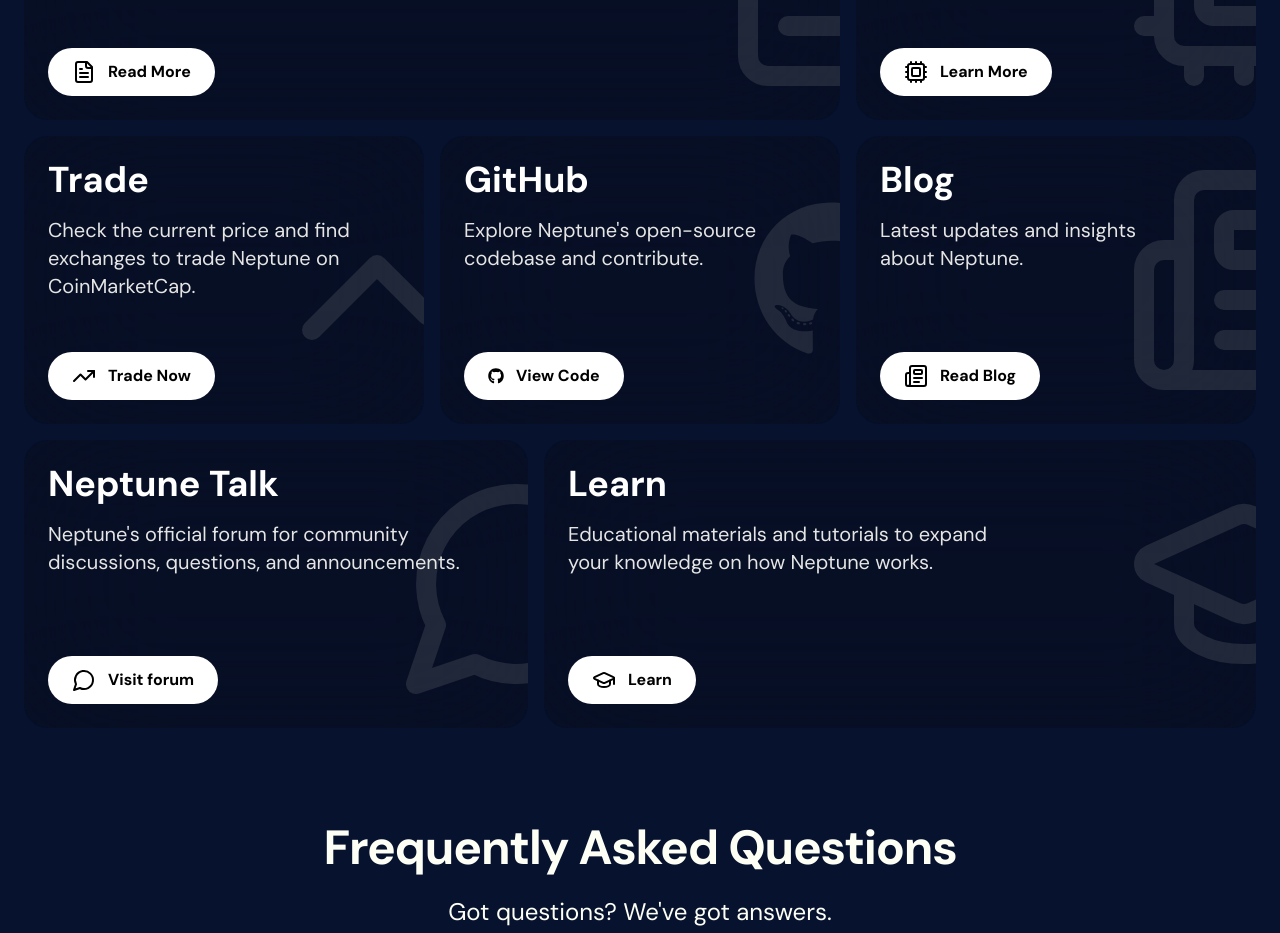
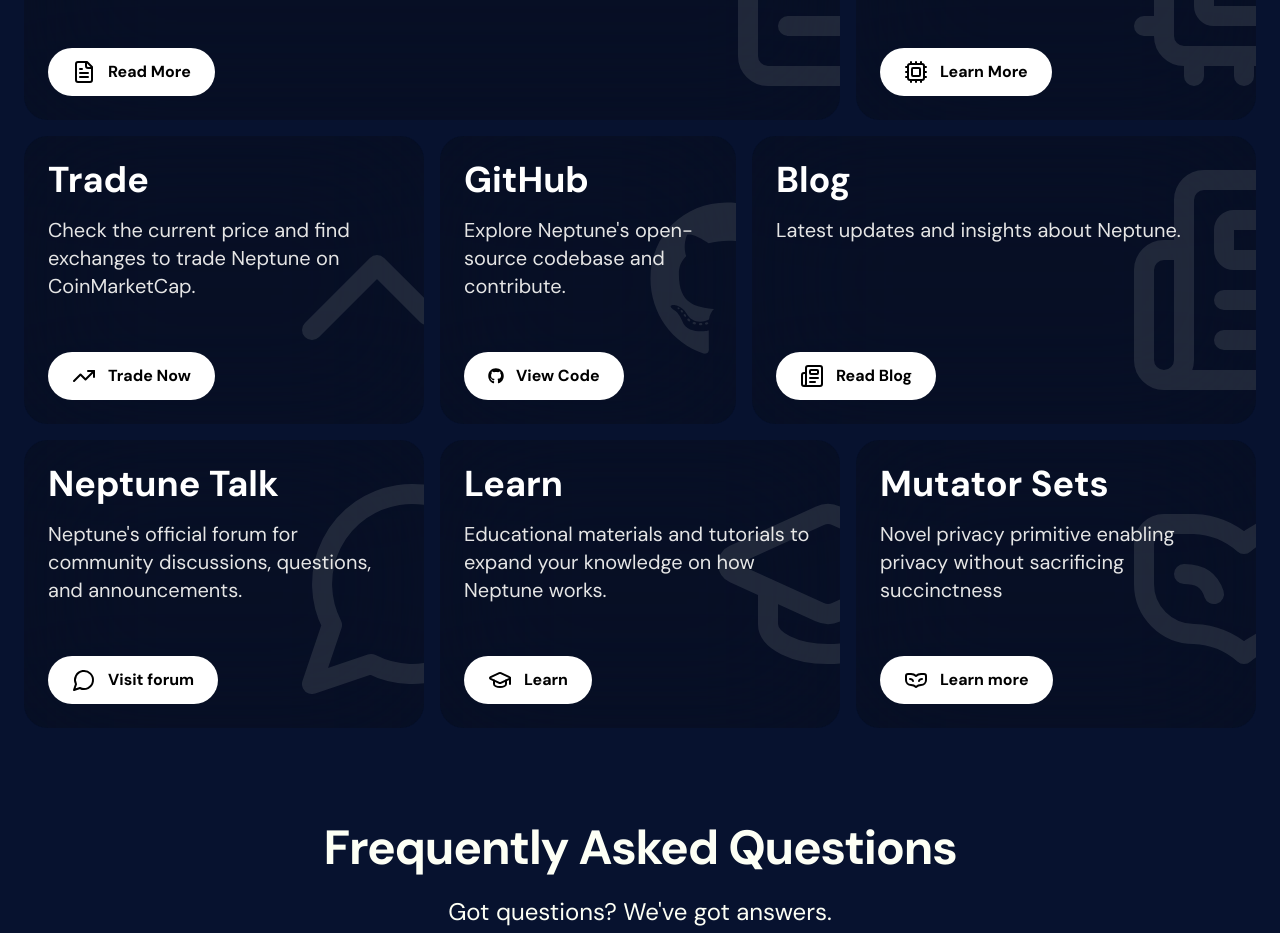
Before and after one commit to imalfect/neptune-website, a Next.js app: page / in a window 1280 px wide. Shown: the part 5340-6273 px from the top of the page. Built offline with nearby package versions, Linux system fonts and the light colour scheme.

Commit message:
add mutator sets to resources

```diff
--- a/src/sections/Resources.tsx
+++ b/src/sections/Resources.tsx
@@ -5,7 +5,8 @@ import {
 	LucideGraduationCap,
 	LucideMessageCircle,
 	LucideNewspaper,
-	LucideTrendingUp
+	LucideTrendingUp,
+	LucideVenetianMask
 } from 'lucide-react';
 import { FaGithub } from 'react-icons/fa6';
 // !!! ready fully !!!
@@ -46,7 +47,7 @@ export default function Resources() {
 				<ResourceCard
 					title="GitHub"
 					description="Explore Neptune's open-source codebase and contribute."
-					className="lg:col-span-4"
+					className="lg:col-span-3"
 					backgroundIcon={<FaGithub />}
 					link={{ href: 'https://github.com/Neptune-Crypto', target: '_blank' }}
 					button={{ content: 'View Code', icon: <FaGithub /> }}
@@ -55,7 +56,7 @@ export default function Resources() {
 				<ResourceCard
 					title="Blog"
 					description="Latest updates and insights about Neptune."
-					className="lg:col-span-4"
+					className="lg:col-span-5"
 					backgroundIcon={<LucideNewspaper />}
 					link={{ href: '/blog' }}
 					button={{ content: 'Read Blog', icon: <LucideNewspaper /> }}
@@ -63,7 +64,7 @@ export default function Resources() {
 				<ResourceCard
 					title="Neptune Talk"
 					description="Neptune's official forum for community discussions, questions, and announcements."
-					className="lg:col-span-5"
+					className="lg:col-span-4"
 					backgroundIcon={<LucideMessageCircle />}
 					link={{ href: 'https://talk.neptune.cash', target: '_blank' }}
 					button={{ content: 'Visit forum', icon: <LucideMessageCircle /> }}
@@ -71,10 +72,18 @@ export default function Resources() {
 				<ResourceCard
 					title="Learn"
 					description="Educational materials and tutorials to expand your knowledge on how Neptune works."
-					className="lg:col-span-7"
+					className="lg:col-span-4"
 					backgroundIcon={<LucideGraduationCap />}
 					link={{ href: '/learn' }}
 					button={{ content: 'Learn', icon: <LucideGraduationCap /> }}
+				/>
+				<ResourceCard
+					title="Mutator Sets"
+					description="Novel privacy primitive enabling privacy without sacrificing succinctness"
+					className="lg:col-span-4"
+					backgroundIcon={<LucideVenetianMask />}
+					link={{ href: '/articles/2023-08-10-mutator-sets' }}
+					button={{ content: 'Learn more', icon: <LucideVenetianMask /> }}
 				/>
 			</div>
 		</section>
```
